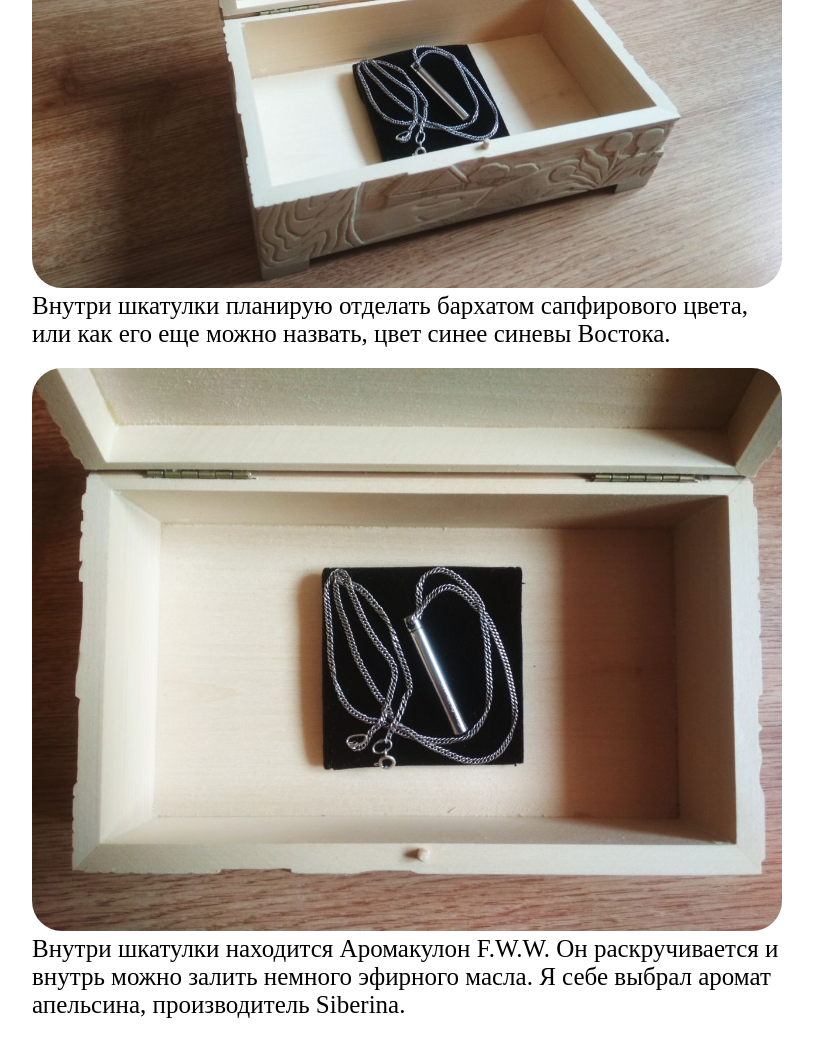
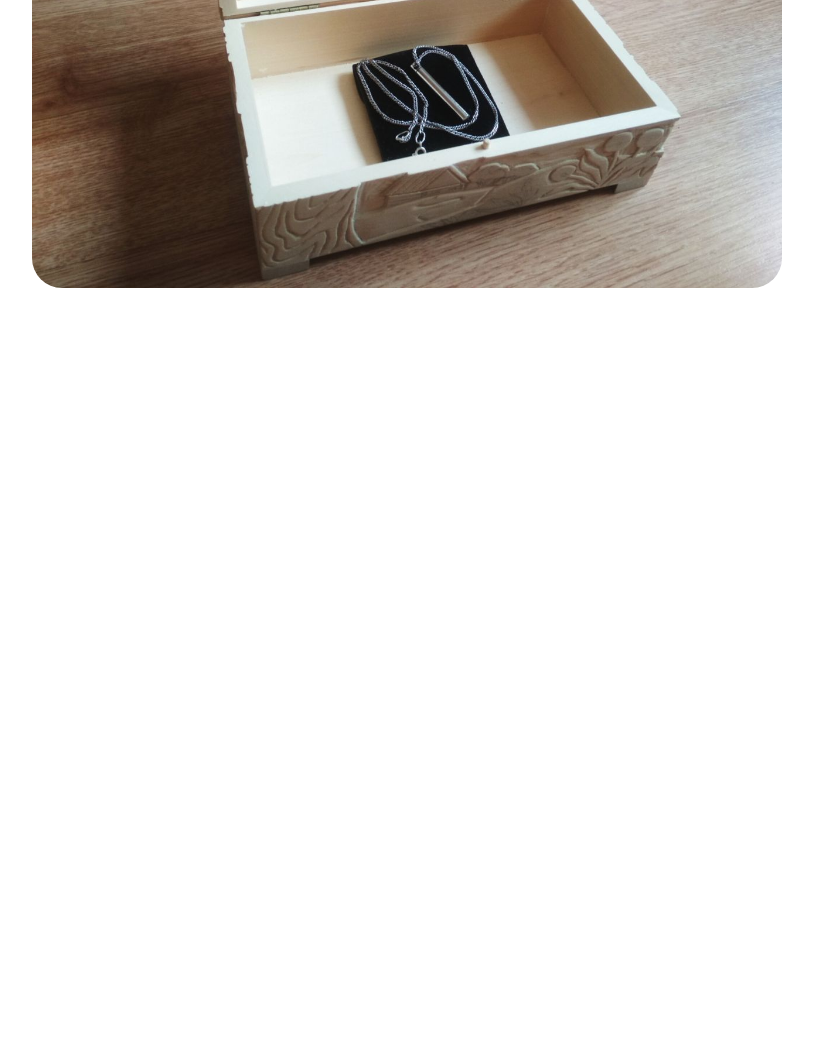
Before and after one commit to Roman5675/My-blog, a plain HTML site: page index.html in a window 1280 px wide. Shown: the part 4082-5121 px from the top of the page, without its empty margins (233-1046 px from the left). After the commit the page ends 4382 px from the top, so only its background shows below. Drawn offline with Linux system fonts and the light colour scheme.

Commit message:
Update index.html

```diff
--- a/index.html
+++ b/index.html
@@ -42,21 +42,6 @@
         <img class="marginauto" src="photo1676717530.jpeg" alt="" />
       </div>
 
-      <div class="info">
-        <p1>
-          Внутри шкатулки планирую отделать бархатом сапфирового цвета, или как
-          его еще можно назвать, цвет синее синевы Востока.
-        </p1>
-      </div>
-
-      <img class="marginauto" src="photo1676717530 (1).jpeg" alt="" />
-      <div class="info">
-        <p1>
-          Внутри шкатулки находится Аромакулон F.W.W. Он раскручивается и внутрь
-          можно залить немного эфирного масла. Я себе выбрал аромат апельсина,
-          производитель Siberina.
-        </p1>
-      </div>
     </div>
   </body>
 </html>
```
